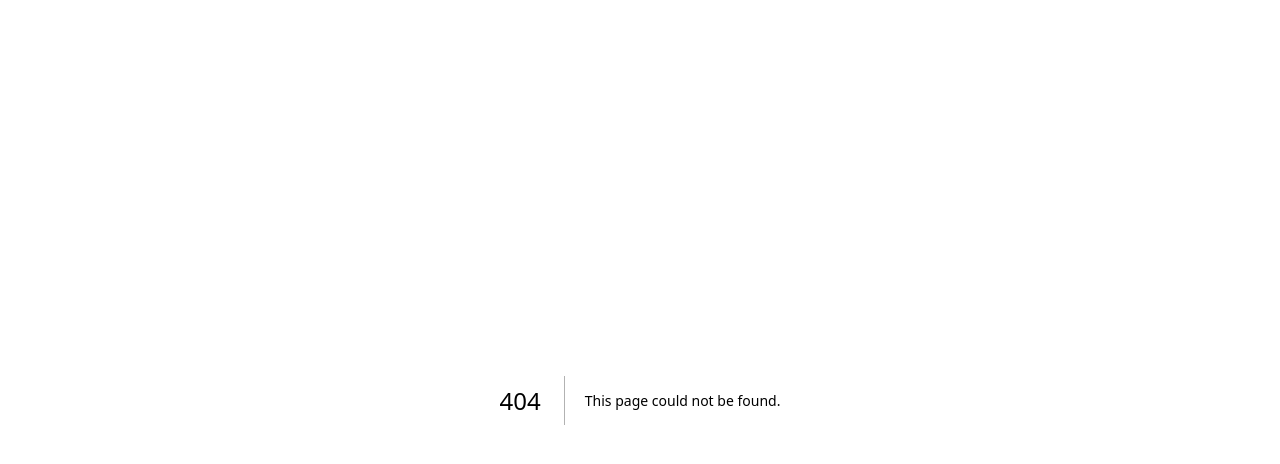
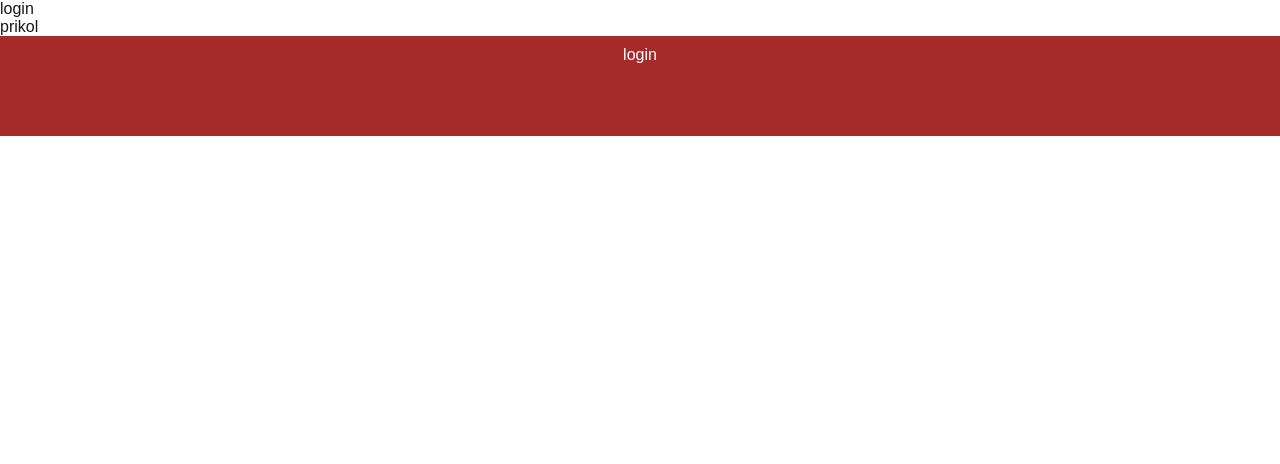
Before and after one commit to 1setch/next-e-commerce, a Next.js app: page /login in a window 1280 px wide. Before the commit this address had no page. Shown: the top 464 px of the page. Built offline with nearby package versions, Linux system fonts and the light colour scheme.

Commit message:
first commit

```diff
--- a/src/app/layout.tsx
+++ b/src/app/layout.tsx
@@ -1,4 +1,5 @@
 import type { Metadata } from "next";
+import Link from 'next/link'
 import { Geist, Geist_Mono } from "next/font/google";
 import "./globals.css";
 
@@ -24,6 +25,14 @@ export default function RootLayout({
 }>) {
   return (
     <html lang="en" className={`${geistSans.variable} ${geistMono.variable}`}>
+      <header>
+        <ul>
+          <li><Link href='/login'> login</Link></li>
+        </ul>
+        <ul>
+          <li><Link href='/prikol'> prikol</Link></li>
+        </ul>
+      </header>
       <body>{children}</body>
     </html>
   );
--- /dev/null
+++ b/src/app/login/page.tsx
@@ -0,0 +1,11 @@
+import styles from './style.module.css'
+
+const loginPage = () => {
+    return (
+        <div className={styles.login}>
+            login
+        </div>
+    );
+};
+
+export default loginPage;
--- /dev/null
+++ b/src/app/login/style.module.css
@@ -0,0 +1,9 @@
+.login {
+    display: flex;
+    justify-content: center;
+    justify-items: end;
+    padding-top: 10px;
+    background-color: brown;
+    color: white;
+    min-height: 100px;
+}
```
Also changed, not shown: src/app/prikol/page.tsx (added, +10 -0 lines).
